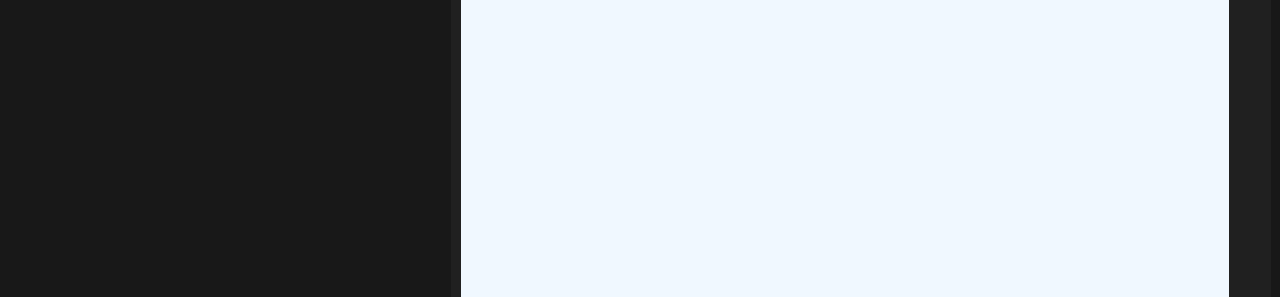
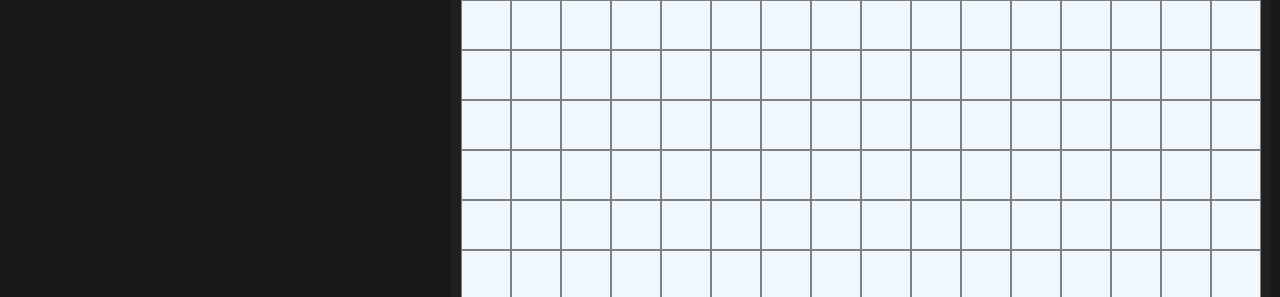
Before and after one commit to Kunal-Kumar01/Etch-a-Sketch, a plain HTML site: page index.html in a window 1280 px wide. Shown: the top 297 px of the page. Drawn offline with Linux system fonts and the light colour scheme.

Commit message:
Remove a bug

```diff
--- a/code.js
+++ b/code.js
@@ -35,6 +35,7 @@ submit.addEventListener('click',()=>{
     input = parseInt(userInput);
     // console.log(typeof(numb));
     size = (800/userInput)-2;
+    console.log(size);
     const block = document.getElementsByClassName('window');
     //block.remove();
 
@@ -56,8 +57,8 @@ function printGrid(a,b,size){
         for(j=0; j<b; j++){
             const content = document.createElement('div');
             content.classList.add('window');
-            content.style.width='${size}px';
-            content.style.height = '${size}px';
+            content.style.width=`${size}px`;
+            content.style.height = `${size}px`;
             container.appendChild(content);
         }
     }
--- a/style.css
+++ b/style.css
@@ -33,7 +33,7 @@
     background-color: aliceblue;
     width:48px;
     height:48x;
-    /* border: 1px solid gray */
+    border: 1px solid gray;
 }
 
 .input{
```
